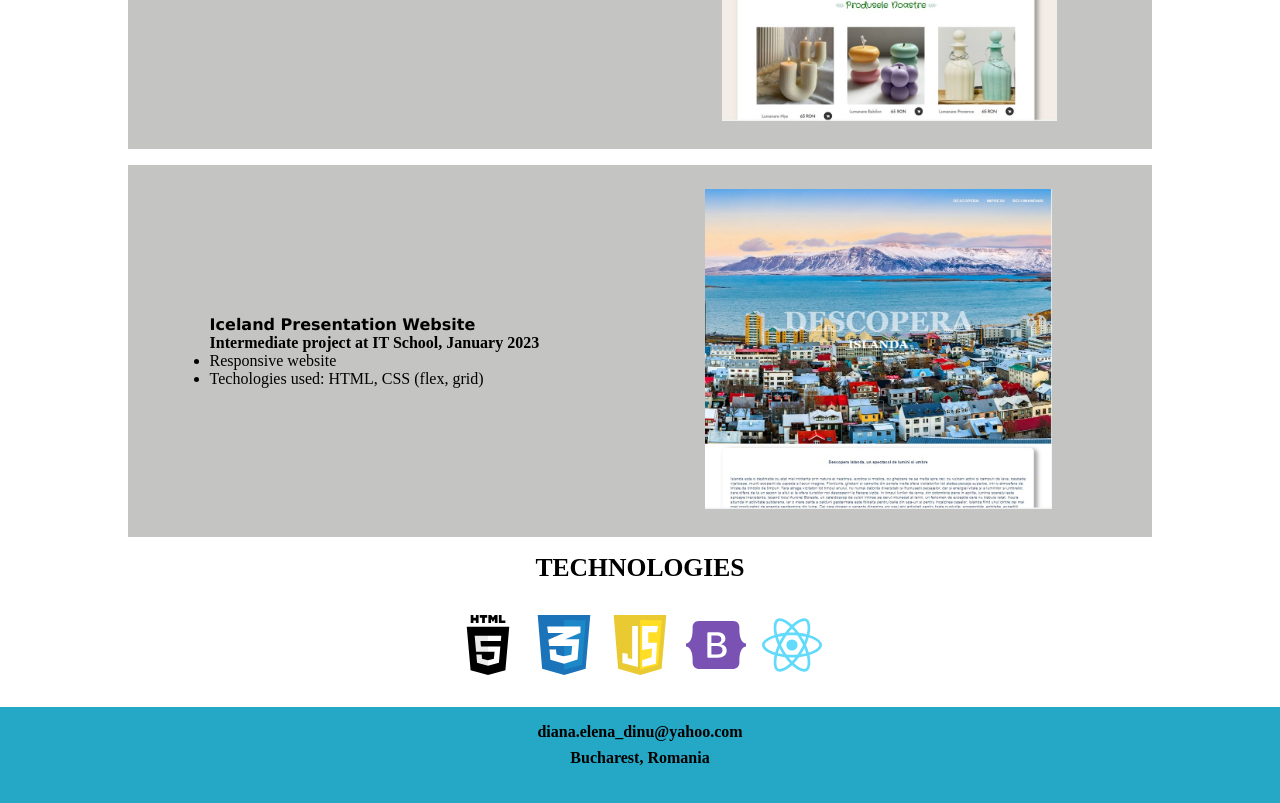
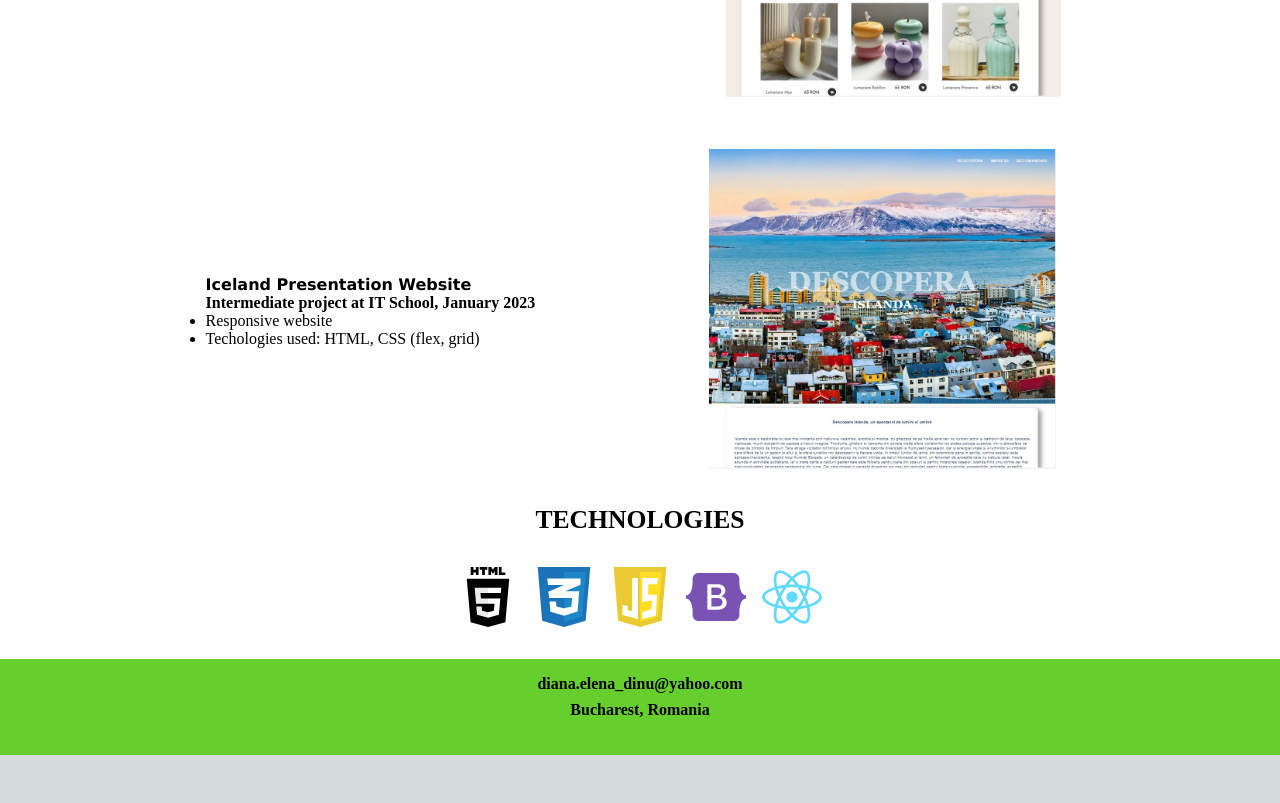
Before and after one commit to Diana-Elen/portofolio, a Next.js app in the folder my-portofolio/: page / in a window 1280 px wide. Shown: the part 2160-2963 px from the top of the page. After the commit the page ends 2915 px from the top, so only its background shows below. Built offline with nearby package versions, Linux system fonts and the light colour scheme.

Commit message:
update css

```diff
--- a/my-portofolio/style/Experience.module.css
+++ b/my-portofolio/style/Experience.module.css
@@ -29,8 +29,10 @@
     justify-content: space-around;
     align-items: center;
     gap: 2rem;
-    padding: 1.5rem 1.5rem;
-    background-color: rgb(196, 196, 195);
+    padding: 1rem;
+}
+.project:hover {
+    border: 1px solid #66cf2d;
 }
 .website_image {
     height: 40vh;
--- a/my-portofolio/style/Footer.module.css
+++ b/my-portofolio/style/Footer.module.css
@@ -1,7 +1,7 @@
 .footer_container {
     height: 12vh;
     width: 100vw;
-    background-color: rgb(37, 168, 198);
+    background-color: #66cf2d;;
     margin-block: 1rem 0rem;
     padding: 1rem;
 }
```
